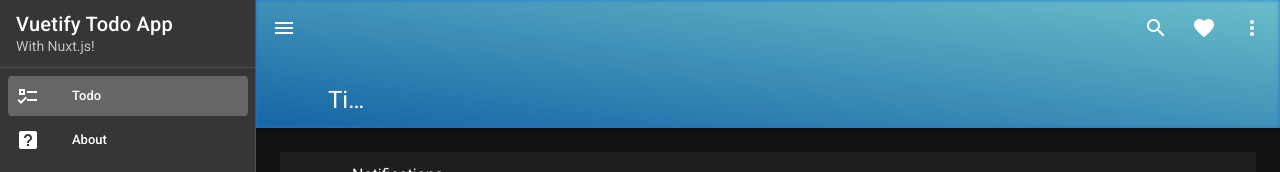
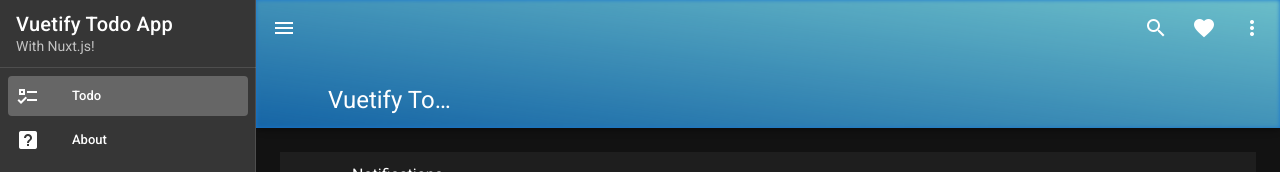
Before and after one commit to atakanteko/vuetify-nuxt-todo, a Nuxt app: page / in a window 1280 px wide. Shown: the top 172 px of the page. Built offline with nearby package versions, Linux system fonts and the light colour scheme.

Commit message:
change title

```diff
--- a/layouts/default.vue
+++ b/layouts/default.vue
@@ -54,7 +54,7 @@
 
       <v-app-bar-nav-icon @click='drawer = !drawer'></v-app-bar-nav-icon>
 
-      <v-app-bar-title>Title</v-app-bar-title>
+      <v-app-bar-title>Vuetify Todo</v-app-bar-title>
 
       <v-spacer></v-spacer>
 
```
